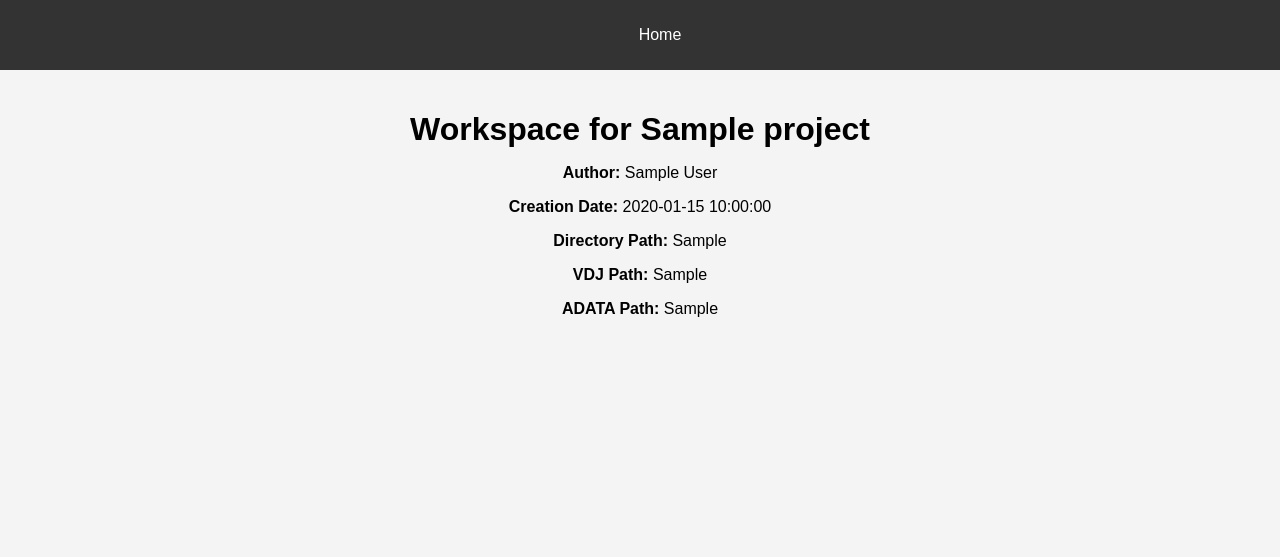
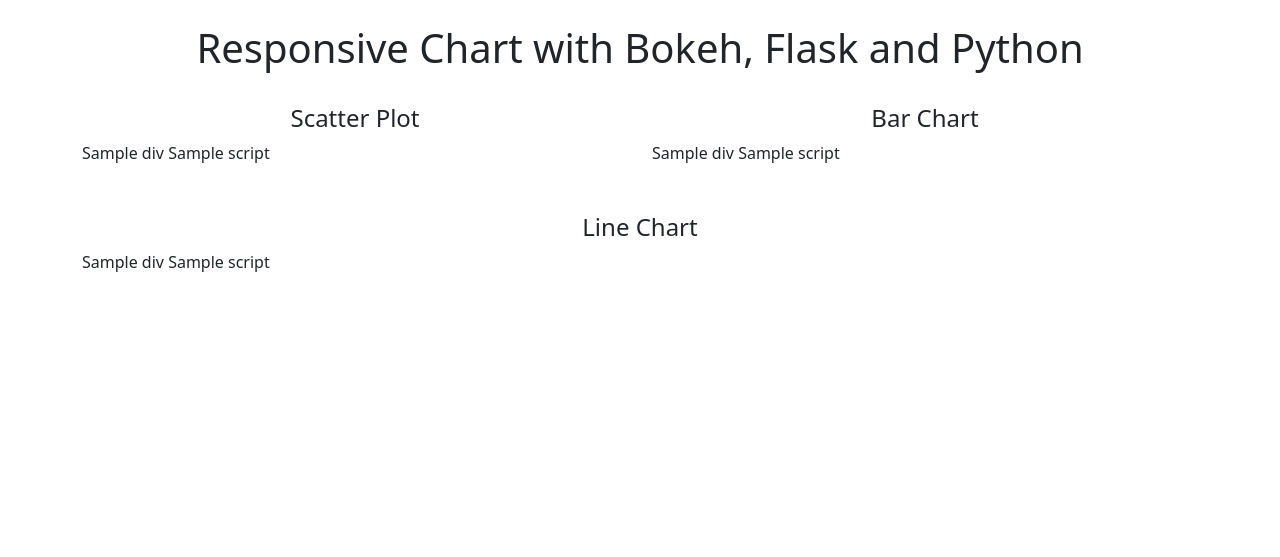
Before and after one commit to nkoranda97/ddl_website, a Flask app: template flask_app/templates/analyze/workspace.html in a window 1280 px wide. Shown: the top 557 px of the page. Run offline with Flask 3, Linux system fonts and the light colour scheme; the template is opened without the code that fills it: most values are stand-ins (such as "Sample title", 1, 10 or a date in 2020); some libraries are stand-ins or nearby versions.

Commit message:
visulatzation with bokeh

```diff
--- a/flask_app/__init__.py
+++ b/flask_app/__init__.py
@@ -38,7 +38,5 @@
     from . import analyze
     app.register_blueprint(analyze.bp)
 
-    from .plotlydash.dashboard import init_dashboard
-    app = init_dashboard(app)
 
     return app
--- a/flask_app/templates/analyze/workspace.html
+++ b/flask_app/templates/analyze/workspace.html
@@ -1,15 +1,46 @@
-{% extends "base.html" %}
+<!DOCTYPE html>
+<html lang="en">
 
-{% block title %}Workspace{% endblock %}
+<head>
+	<meta charset="utf-8">
+	<meta name="viewport" content="width=device-width, initial-scale=1">
 
-{% block content %}
-<h1>Workspace for {{ project['project_name'] }}</h1>
-<p><strong>Author:</strong> {{ project['project_author'] }}</p>
-<p><strong>Creation Date:</strong> {{ project['creation_date'] }}</p>
-<p><strong>Directory Path:</strong> {{ project['directory_path'] }}</p>
-<p><strong>VDJ Path:</strong> {{ project['vdj_path'] }}</p>
-<p><strong>ADATA Path:</strong> {{ project['adata_path'] }}</p>
+	<link href="https://cdn.jsdelivr.net/npm/bootstrap@5.2.2/dist/css/bootstrap.min.css" rel="stylesheet"
+		integrity="sha384-Zenh87qX5JnK2Jl0vWa8Ck2rdkQ2Bzep5IDxbcnCeuOxjzrPF/et3URy9Bv1WTRi" crossorigin="anonymous">
 
-<!-- Add more content here as you build out the workspace functionality -->
+	<!-- <link href="http://cdn.bokeh.org/bokeh/release/bokeh-3.0.1.min.css" rel="stylesheet" type="text/css"> -->
+	<script src="https://cdnjs.cloudflare.com/ajax/libs/bokeh/3.0.1/bokeh.min.js"
+		integrity="sha512-p7EUyPmeDeOwHiu7fIZNboAcQLxei3sWtXoHoShWWiPNUSRng/Xs5JPcaFPRa4dKy9IuHjyIQuLE4caGCwuewA=="
+		crossorigin="anonymous" referrerpolicy="no-referrer"></script>
 
-{% endblock %}
+	<title>Bokeh Charts</title>
+</head>
+
+<body>
+
+	<div class="container">
+		<h1 class="text-center py-4">Responsive Chart with Bokeh, Flask and Python</h1>
+		<div class="row mb-5">
+			<div class="col-md-6">
+				<h4 class="text-center">Scatter Plot</h4>
+				{{ div[0] | safe }}
+				{{ script[0] | safe }}
+			</div>
+			<div class="col-md-6">
+				<h4 class="text-center">Bar Chart</h4>
+				{{ div[1] | safe }}
+				{{ script[1] | safe }}
+			</div>
+		</div>
+		<div class="row">
+			<div class="col-md-12">
+				<h4 class="text-center">Line Chart</h4>
+				{{ div[2] | safe }}
+				{{ script[2] | safe }}
+			</div>
+		</div>
+	</div>
+
+</body>
+
+</html>
--- a/wsgi.py
+++ b/wsgi.py
@@ -1,4 +1,4 @@
 from flask_app import create_app
 app = create_app()
 if __name__ == "__main__":
-    app.run()
+    app.run(debug=True)
```
Also changed, not shown: flask_app/analyze.py (+18 -14 lines).
